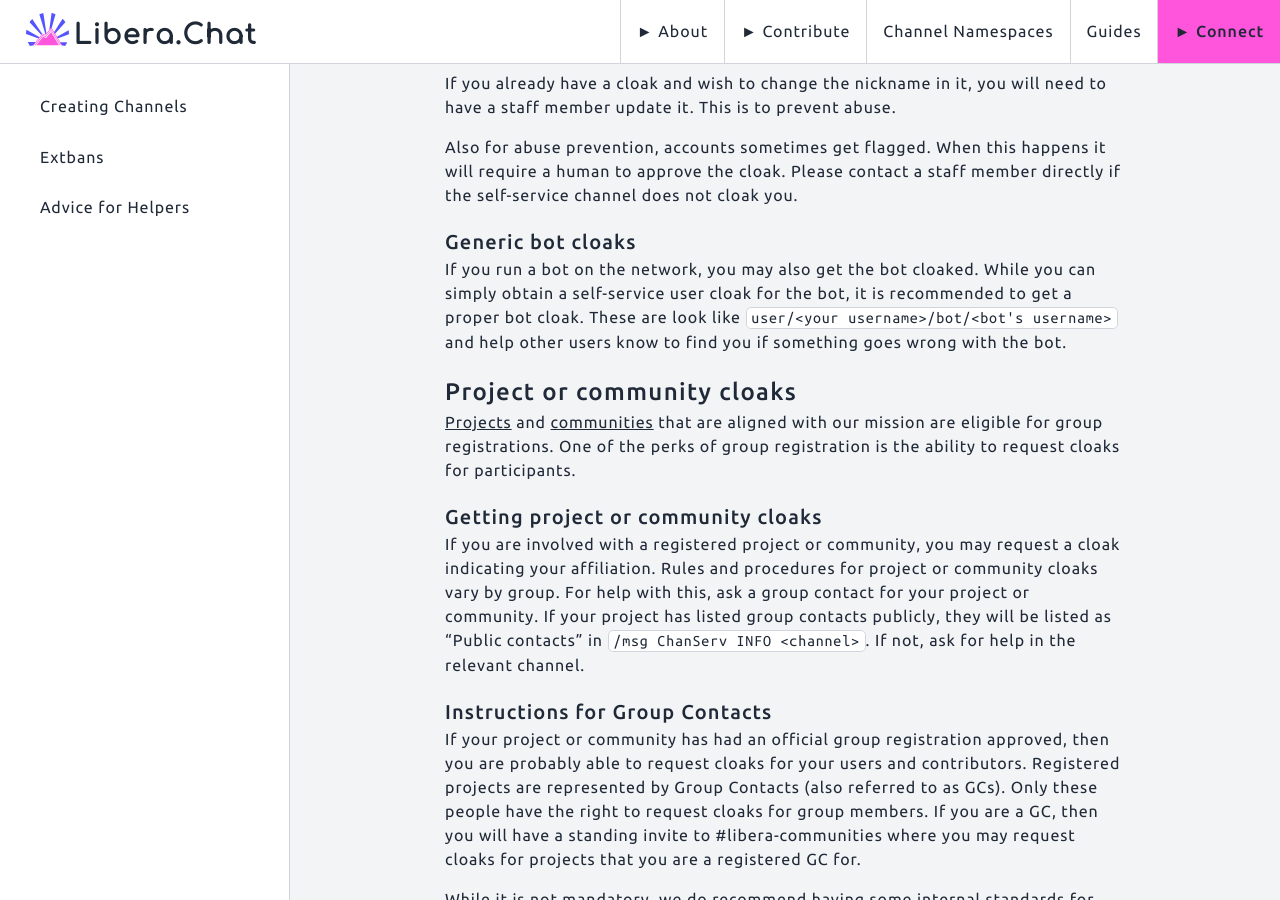
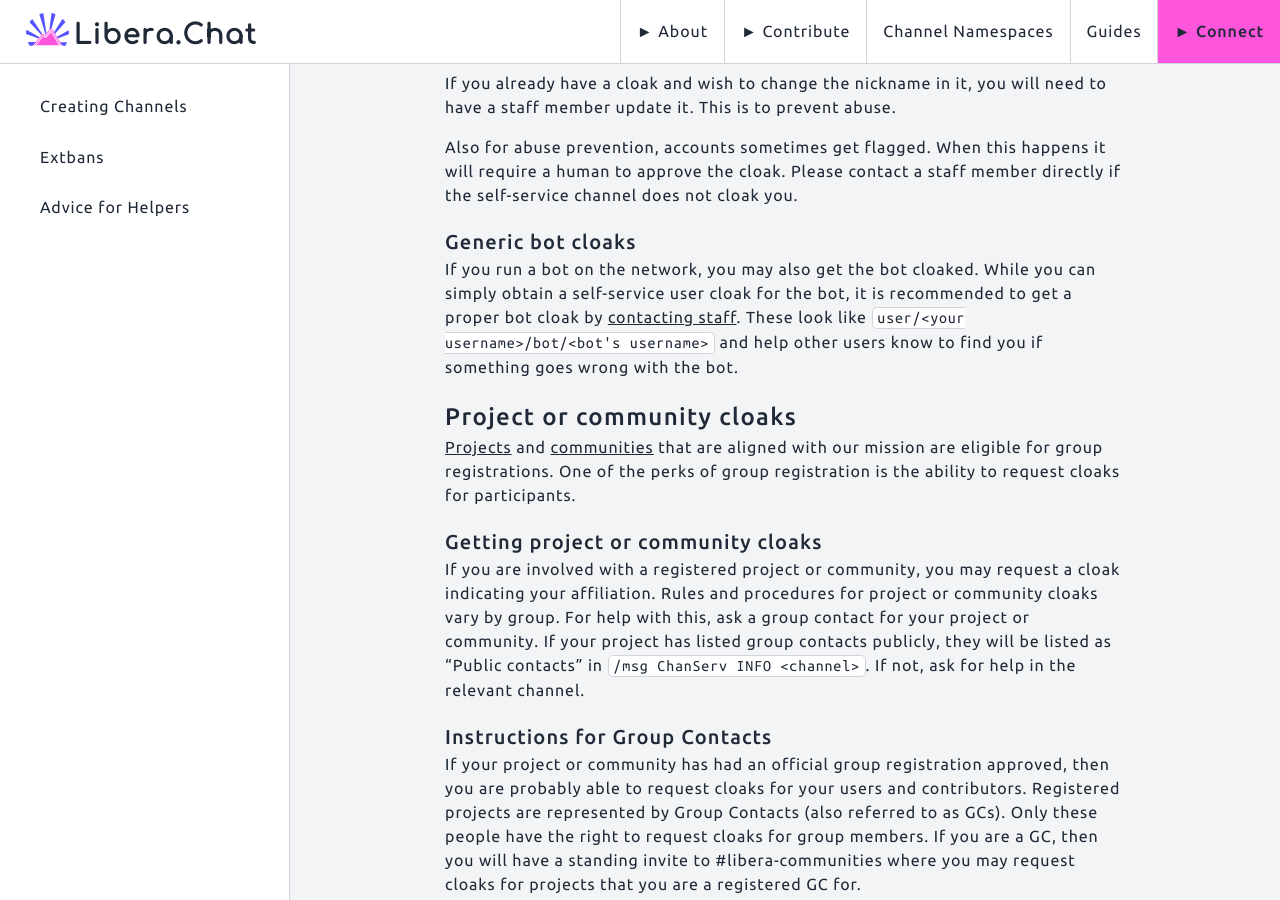
Before and after one commit to Libera-Chat/libera-chat.github.io, a Jekyll site: the page built from content/_guides/cloaks.md, in a window 1280 px wide and 900 px high, scrolled down 1004 px. Built offline with Jekyll 4.4.1, drawn with Linux system fonts in a browser that asks for light colours.

Commit message:
Instruct how to get bot cloaks, fix list formatting

```diff
--- a/content/_guides/cloaks.md
+++ b/content/_guides/cloaks.md
@@ -61,8 +61,9 @@
 
 If you run a bot on the network, you may also get the bot cloaked. While you
 can simply obtain a self-service user cloak for the bot, it is recommended to
-get a proper bot cloak. These are look like
-`user/<your username>/bot/<bot's username>` and help
+get a proper bot cloak by
+[contacting staff](/guides/faq#how-to-find-libera-chat-staff). These look
+like `user/<your username>/bot/<bot's username>` and help
 other users know to find you if something goes wrong with the bot.
 
 ## Project or community cloaks
@@ -132,24 +133,17 @@
 ### Caveats of Cloaks
 
 - Caveat: Your ip or hostname is visible when you join channels before
-your account is associated with a cloak.
-
+  your account is associated with a cloak.
   - Workaround: Do not visit channels, other than the cloaking channel,
-before you are cloaked.
-
+    before you are cloaked.
   - Even with the above, `/whowas yournick` will show your pre-cloaked ip
-or hostname for an indeterminate number of hours.
-
+    or hostname for an indeterminate number of hours.
 - Your ip or hostname is visible if you join channels after connecting but
-before identifying to your account.
-
+  before identifying to your account.
   - Workaround: Use only the [SASL](/guides/sasl) authentication method and configure
-the client to abort or retry if authentication fails.
-
+    the client to abort or retry if authentication fails.
 - Caveat: If you click on links, your internet browser can disclose your ip.
-
   - Workaround: Copy-paste the link into a browser that you know is using a
-VPN or Tor.
-
+    VPN or Tor.
 - Caveat: Some IRC functionality will inherently reveal your IP or hostname.
-We do the best we can to prevent this but we cannot prevent all of it.
+  We do the best we can to prevent this but we cannot prevent all of it.
```
